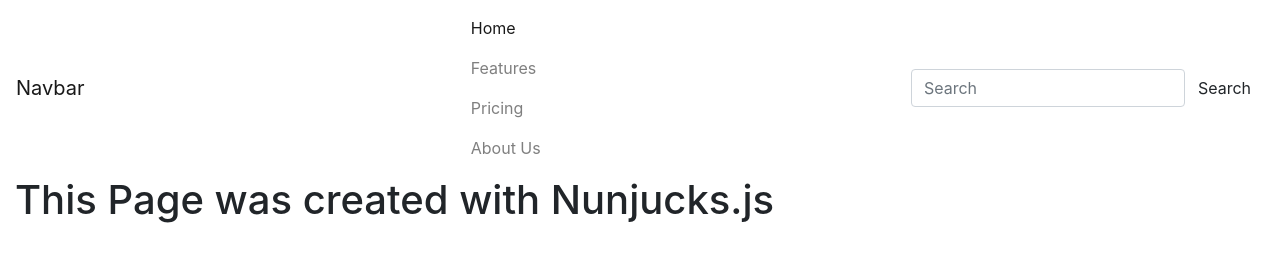
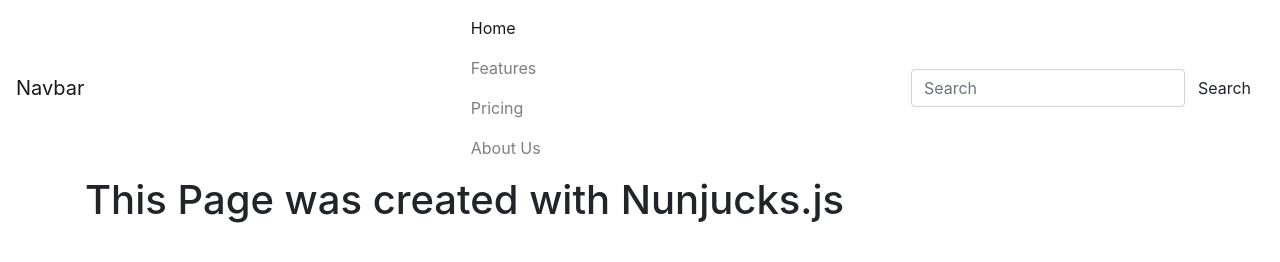
Before and after one commit to frontend-repos/page-components, a website: page src/pages/index.html in a window 1280 px wide. Drawn offline with nearby package versions, Linux system fonts and the light colour scheme; files that its build step writes are made by us from their sources.

```diff
--- a/src/pages/index.html
+++ b/src/pages/index.html
@@ -3,7 +3,9 @@
 
 {% block content %}
 {% include "views/nav.html" %}
-<div class="container-fluid">
-    <h1>This Page was created with Nunjucks.js</h1>
-</div>
+<header>
+    <div class="container">
+        <h1>This Page was created with Nunjucks.js</h1>
+    </div>
+</header>
 {% endblock %}
```
Also changed, not shown: package.json (+6 -1 lines), 2 other files.
